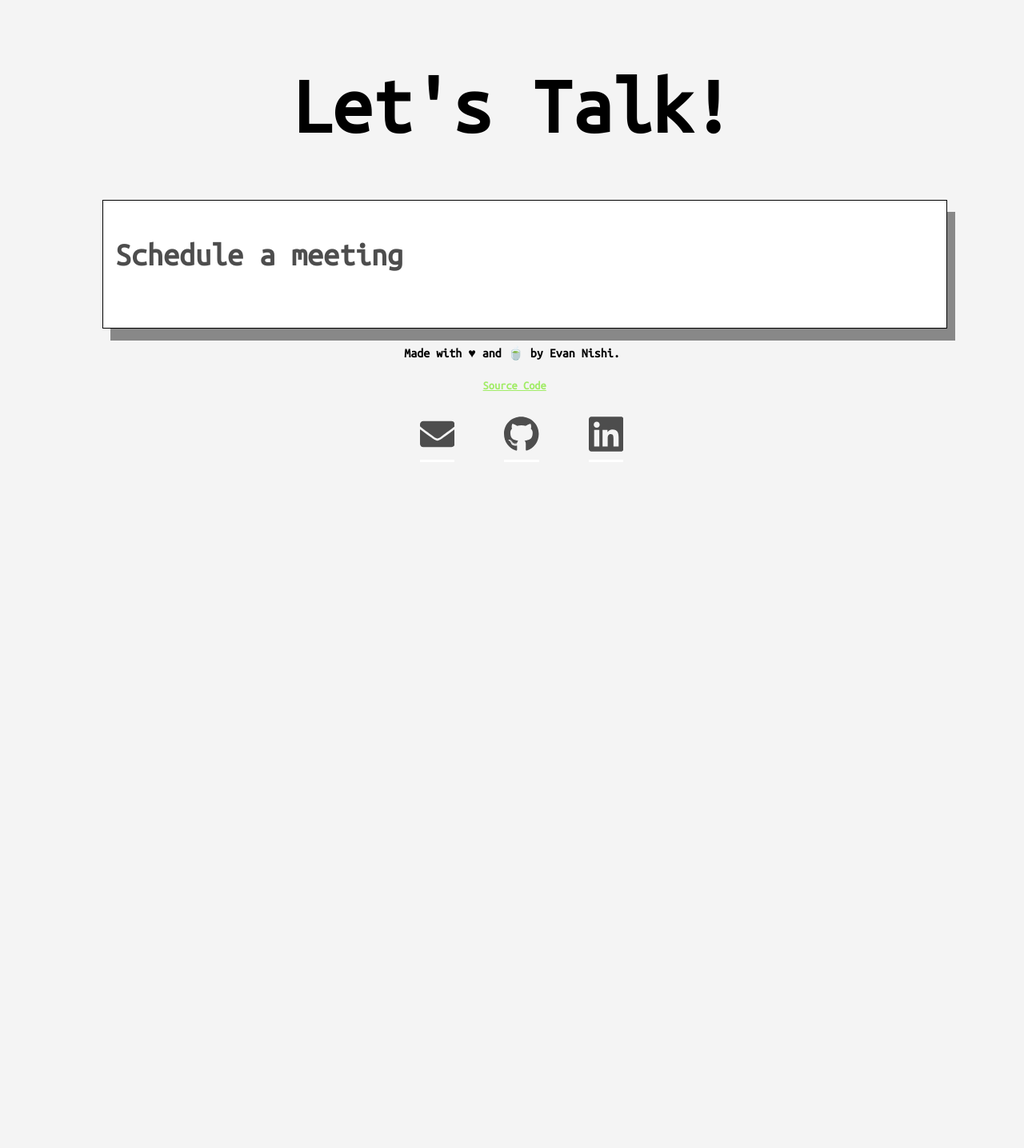
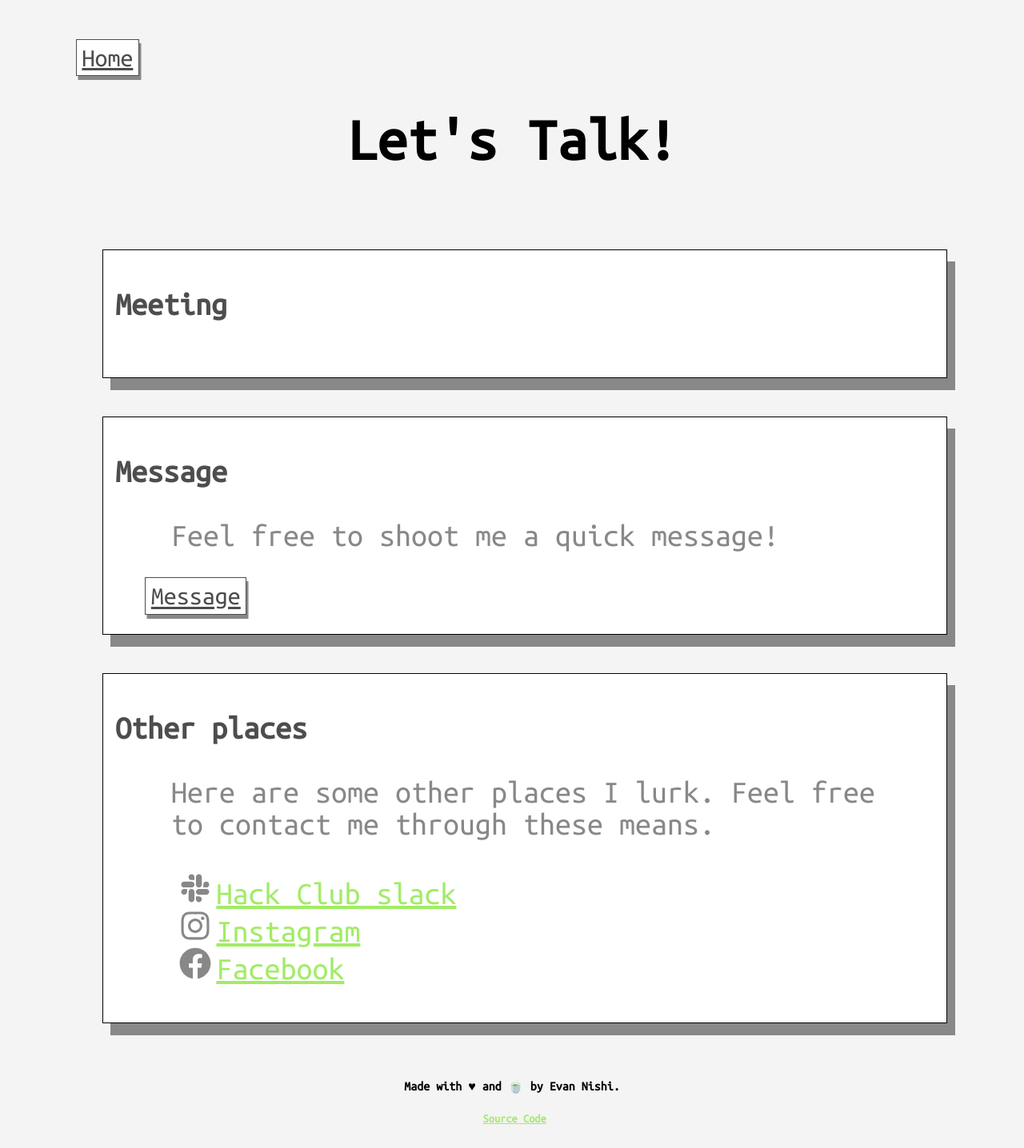
Before and after one commit to Evan-Nishi/personal-site-v2, a Next.js app: page /contact in a window 1280 px wide. Shown: the top 1436 px of the page at 80% size. Before the commit the page ends 1280 px from the top, so only its background shows below. Built offline with nearby package versions, Linux system fonts and the light colour scheme.

Commit message:
small changes

```diff
--- /dev/null
+++ b/src/components/Button.tsx
@@ -0,0 +1,13 @@
+import React from 'react'
+
+interface Props{
+    href: string
+}
+
+export default class Button extends React.Component<Props>{
+    render(){
+        return(
+            <a className="button" href={this.props.href}>{this.props.children}</a>
+        )
+    }
+}
--- a/src/components/Footer.tsx
+++ b/src/components/Footer.tsx
@@ -4,6 +4,9 @@ export default class Footer extends React.Component{
     render(){
         return(
             <div id="Footer">
+                <br/>
+                <br/>
+                <br/>
                 <h4>Made with ♥ and 🍵 by Evan Nishi.</h4>
                 <h4><a id="sc" href="https://github.com/Evan-Nishi/personal-site-v2" className="inlinelink">Source Code</a></h4>
                 <div id="links">
--- a/src/components/Header.tsx
+++ b/src/components/Header.tsx
@@ -1,10 +1,11 @@
 import React from 'react'
+import Button from '../components/Button'
+
 export default class Header extends React.Component{
     render(){
         return(
             <div id="header" className="animated fadeIn delay-2s">
-                <a className="button" href="/Resume.png">Resume</a>
-                <a className="button" href="/contact">Contact</a>
+                {this.props.children}
             </div>
         )
     }
--- a/src/pages/contact.tsx
+++ b/src/pages/contact.tsx
@@ -1,15 +1,48 @@
 import React from 'react'
 import Layout from '../components/Layout'
 import Card from '../components/Card'
+import Button from '../components/Button'
+import { FaDiscord, FaSlack, FaInstagram, FaFacebook } from 'react-icons/fa'
 
 export default class Contact extends React.Component{
     render(){
         return(
             <Layout Title="Contact">
+                <div className="homeButton">
+                    <Button href="/">Home</Button>
+                </div>
                 <h1 id="title">Let's Talk!</h1>
+                <br/>
+                <br/>
+                <br/>
                 <Card>
-                    <h2>Schedule a meeting</h2>
+                    <h2>Meeting</h2>
                     <p></p>
+                </Card>
+                <br/>
+                <br/>
+                <br/>
+                <Card>
+                    <h2>Message</h2>
+                    <p>Feel free to shoot me a quick message!</p>
+                    <div className="contactButton">
+                        <Button href="/coming-soon">Message</Button>
+                    </div>
+                </Card>
+                <br/>
+                <br/>
+                <br/>
+                <Card>
+                    <h2>Other places</h2>
+                    <p>Here are some other places I lurk.  Feel free to contact me through these means.</p>
+                    <div className="indented">
+                        <ul>
+                            <li className="social"><FaSlack/><a className="inlinelink" href="https://hackclub.com/community/">Hack Club slack</a></li>
+                            <li className="social"><FaInstagram/><a className="inlinelink" href="https://www.instagram.com/evan_nishi/">Instagram</a></li>
+                            <li className="social"><FaFacebook/><a className="inlinelink" href="https://www.facebook.com/evan.nishi.14">Facebook</a></li>
+
+                        </ul>
+                    </div>
                 </Card>
 
             </Layout>
--- a/src/styles.css
+++ b/src/styles.css
@@ -107,11 +107,23 @@ a{
     padding: .5vw;
     height: 3vh;
     width: 5vw;
+    border: 1px solid;
+    box-shadow: 2.5px 5px #888888;
 }
 
 .button:hover{
-    transition: all 0.3s ease-in-out;
+    transition: all 0.8s ease-in-out;
     background-color:#cfcfcf;
+}
+
+.homeButton{
+    margin-top: 5vh;
+    margin-right: 80vw;
+}
+
+.contactButton{
+    margin-top: 5vh;
+    margin-right: 65vw;
 }
 
 .navcont{
@@ -152,6 +164,10 @@ a{
     color: #A1EC66;
 }
 
+.social{
+    list-style-type: none;
+}
+
 .skillbar{
     width: 95%;
     height: 50px;
@@ -167,10 +183,6 @@ a{
     text-decoration: none;
     color: black;
     text-align: center;
-}
-
-.blank{
-    height: 10vw;
 }
 
 #python{
@@ -207,11 +219,16 @@ a{
 
 #SmolBar{
     z-index: -1;
-    margin-top: 0vh;
+    margin-top: 0;
     margin-left: 30%;
     width: 65%;
     height: auto;
     position: absolute;
+}
+
+#title{
+    text-align: center;
+    font-size: 75px;
 }
 
 #TopBar{
@@ -221,6 +238,14 @@ a{
     width: 96%;
     height: auto;
     position: absolute;
+}
+
+#navBar{
+    z-index: -2;
+    margin-top: 5vh;
+    margin-left: 5%;
+    width: 96%;
+    height: auto;
 }
 
 #pfp{
@@ -239,11 +264,6 @@ a{
 #sc{
     text-align: center;
     font-size: 90%;
-}
-
-#title{
-    text-align: center;
-    font-size: 100px;
 }
 
 @media screen and (max-width: 800px){
```
Also changed, not shown: src/components/Rightblock.tsx (added, +10 -0 lines), src/components/Tag.tsx (added, +15 -0 lines), src/pages/_error.tsx (+12 -1 lines), src/pages/index.tsx (+5 -2 lines), src/style/Layout.module.css (deleted, +0 -7 lines), public/Resume-pic.png (added), public/Resume.png.
